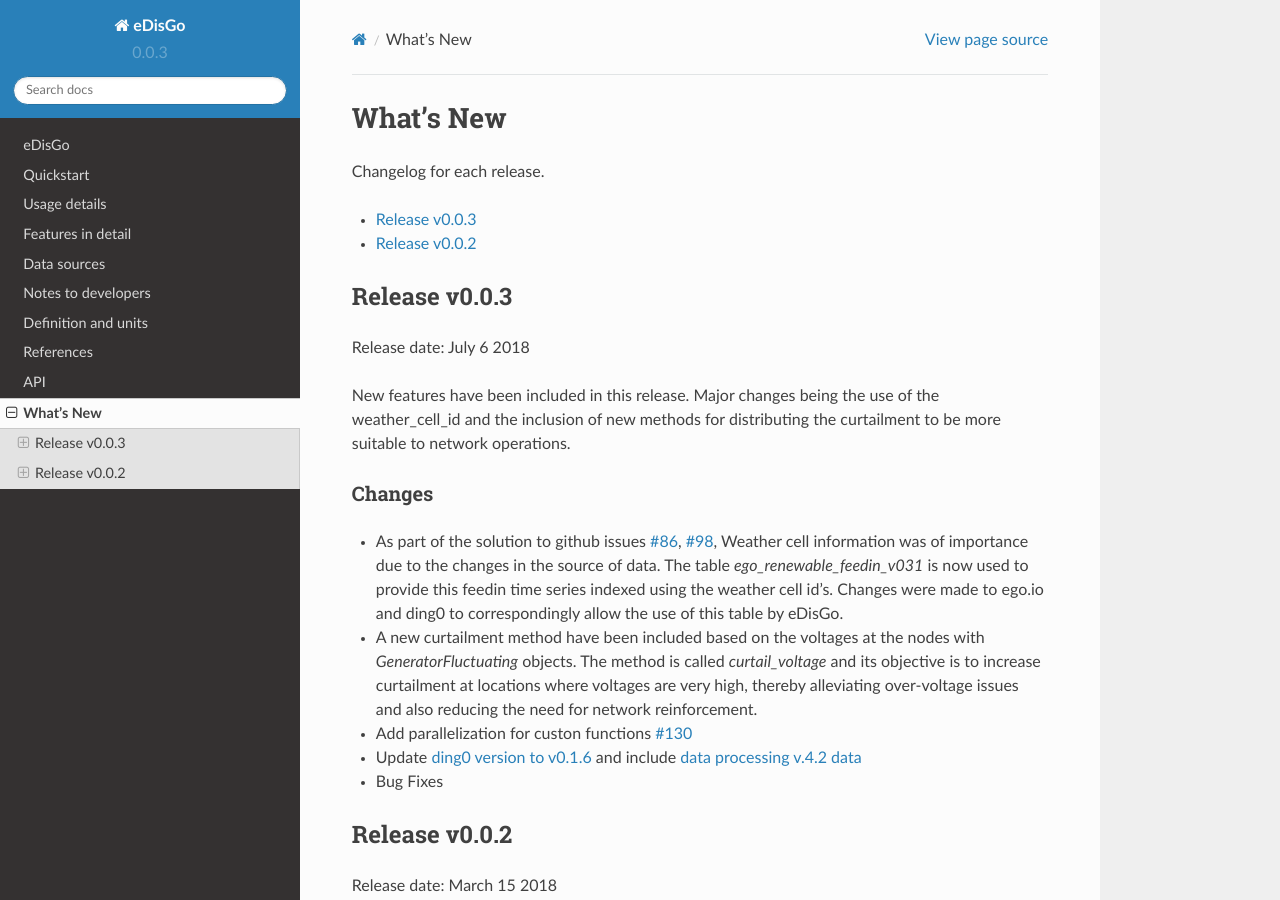
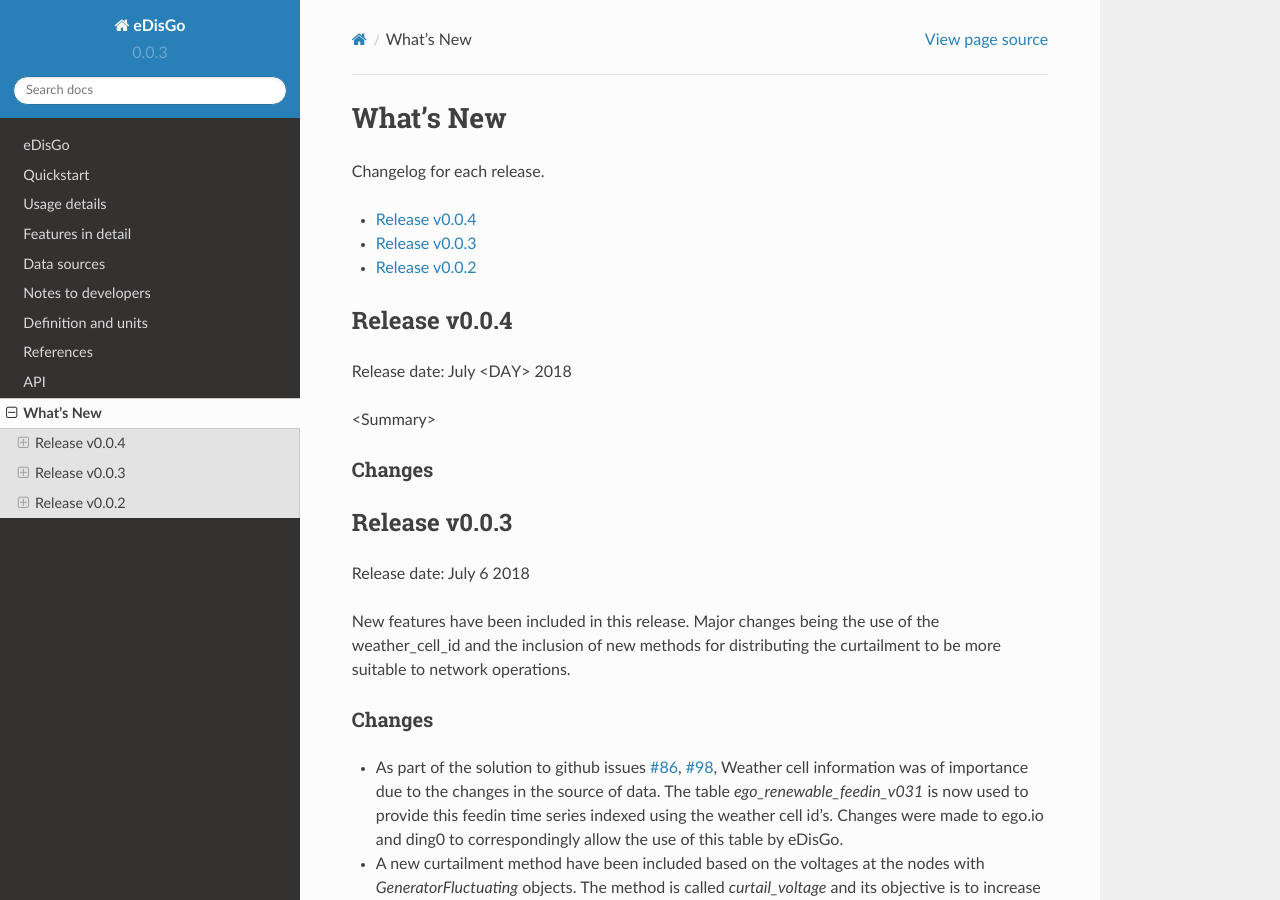
Before and after one commit to openego/eDisGo, a Sphinx documentation site: the page built from doc/whatsnew.rst, in a window 1280 px wide and 900 px high. Built offline with Sphinx 7.4.7 and the Read the Docs theme 2.0.0, drawn with Linux system fonts in a browser that asks for light colours; formulas are drawn with MathJax 3.

Commit message:
Add what's new for v0.0.4

```diff
--- a/doc/whatsnew.rst
+++ b/doc/whatsnew.rst
@@ -8,5 +8,6 @@ Changelog for each release.
     :local:
     :backlinks: top
 
+.. include::  whatsnew/v0-0-4.rst
 .. include::  whatsnew/v0-0-3.rst
 .. include::  whatsnew/v0-0-2.rst
--- /dev/null
+++ b/doc/whatsnew/v0-0-4.rst
@@ -0,0 +1,9 @@
+Release v0.0.4
+==============
+
+Release date: July <DAY> 2018
+
+<Summary>
+
+Changes
+-------
```
